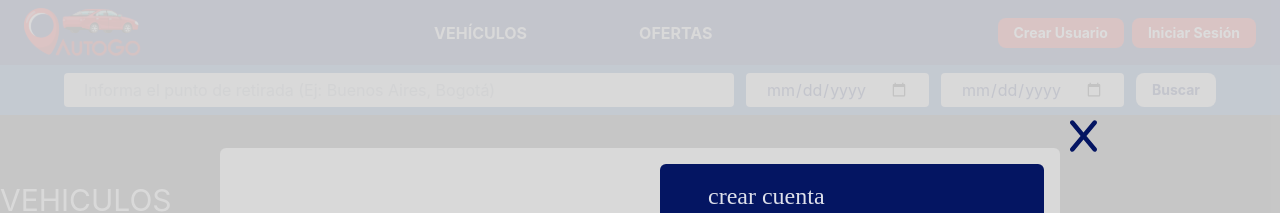
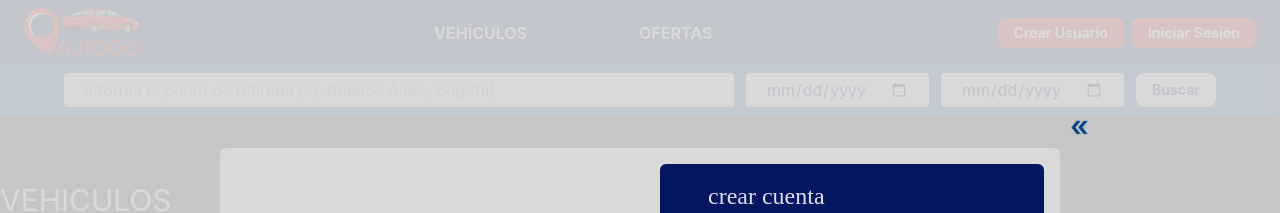
Before and after one commit to pablo-ambrogio/proyecto-final-CDT, a React (Vite) app: page / in a window 1280 px wide. Both pictures are taken after a click on the button "Crear Usuario". Shown: the top 213 px of the page. Built offline with nearby package versions, Linux system fonts and the light colour scheme; a web font is replaced by a local one.

Commit message:
refinamiento registro y login

```diff
--- a/src/components/common/modal/ModalContainer.jsx
+++ b/src/components/common/modal/ModalContainer.jsx
@@ -1,5 +1,4 @@
-import { FontAwesomeIcon } from '@fortawesome/react-fontawesome'
-import { faX } from '@fortawesome/free-solid-svg-icons'
+import FlechaAzul from '../../../assets/ArrowBlue 2.svg'
 
 const ModalContainer = ({ children, state, setState }) => {
     return (
@@ -10,9 +9,13 @@ const ModalContainer = ({ children, state, setState }) => {
                         <button
                             className="absolute top-[-30px] right-[-30px] w-5 h-5 cursor-pointer border-0 ease-in-out duration-300 rounded text-blue font-bold
                                 hover:text-blue"
-                            onClick={() => setState(false)}
                         >
-                            <FontAwesomeIcon icon={faX} className="text-4xl" />
+                            <img
+                                onClick={() => setState(false)}
+                                className=""
+                                src={FlechaAzul}
+                                alt="cerrar"
+                            />
                         </button>
                         {children}
                     </div>
```
Also changed, not shown: src/components/pages/Login.jsx (+0 -8 lines), src/assets/ArrowBlue 2.svg (added).
